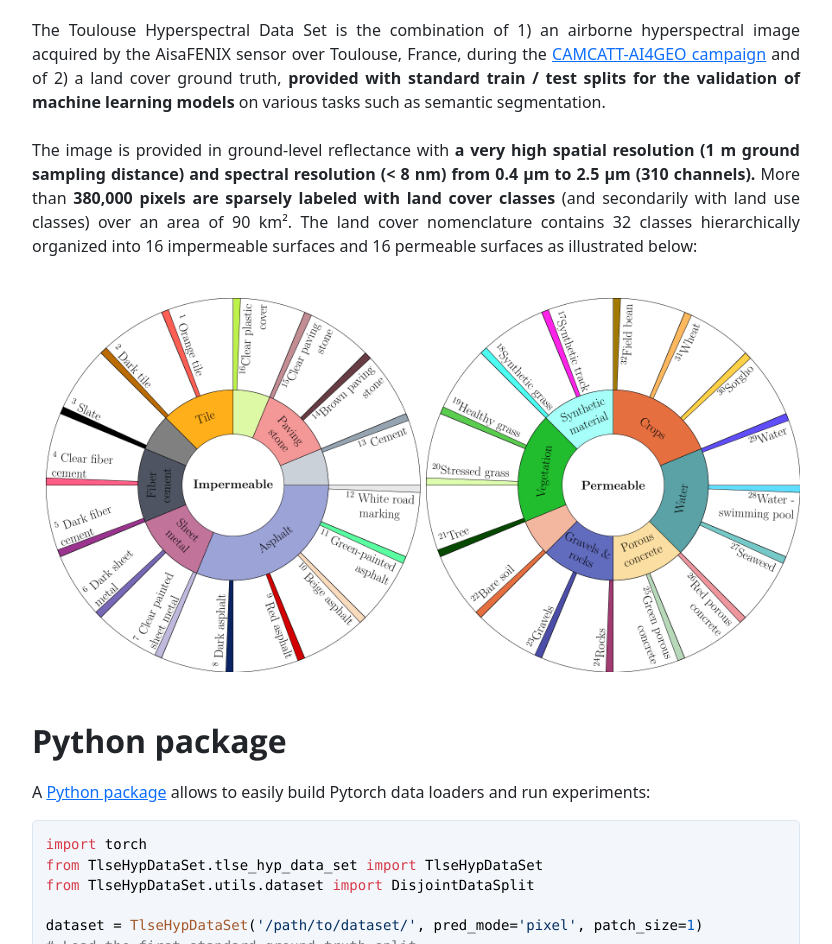
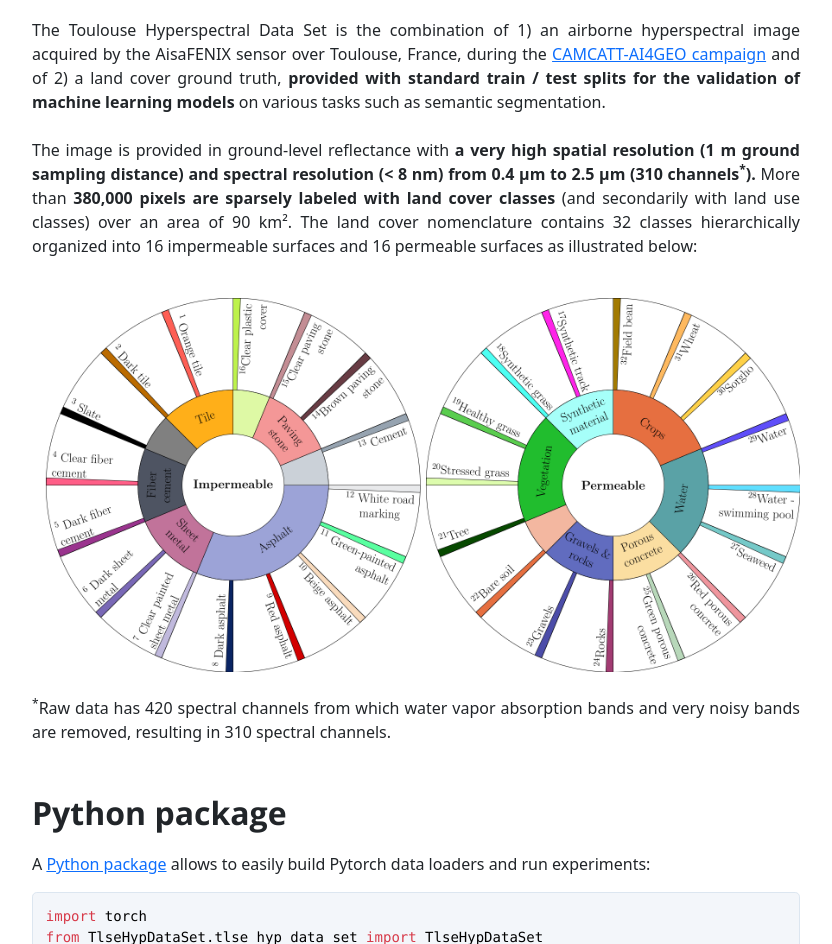
Before and after one commit to Romain3Ch216/toulouse.dataset, a plain HTML site: page index.html in a window 1280 px wide. Shown: the part 460-1404 px from the top of the page, without its empty margins (224-1056 px from the left). Drawn offline with nearby package versions, Linux system fonts and the light colour scheme.

Commit message:
add precision on bands

```diff
--- a/index.html
+++ b/index.html
@@ -39,7 +39,7 @@
             <p>
                 The Toulouse Hyperspectral Data Set is the combination of 1) an airborne hyperspectral image acquired by the AisaFENIX sensor over Toulouse, France, during the <a href="https://www.sciencedirect.com/science/article/pii/S2352340923002287" target="_blank">CAMCATT-AI4GEO campaign</a> and of 2) a land cover ground truth, <b>provided with standard train / test splits for the validation of machine learning models</b> on various tasks such as semantic segmentation. </br> </br>
 
-                The image is provided in ground-level reflectance with <b>a very high spatial resolution (1 m ground sampling distance) and spectral resolution (< 8 nm) from 0.4 µm to 2.5 µm (310 channels).</b>
+                The image is provided in ground-level reflectance with <b>a very high spatial resolution (1 m ground sampling distance) and spectral resolution (< 8 nm) from 0.4 µm to 2.5 µm (310 channels<sup>*</sup>).</b>
 
                 More than <b>380,000 pixels are sparsely labeled with land cover classes</b> (and secondarily with land use classes) over an area of 90 km&#xB2;. The land cover nomenclature contains 32 classes hierarchically organized into 16 impermeable surfaces and 16 permeable surfaces as illustrated below:</br> </br>
             </p>
@@ -47,7 +47,8 @@
             <div class="nomenclature">
                 <img src="static/img/nomenclature.png" alt="Nomenclature" class="nomenclature-img"/>
             </div>
-
+            <br>
+            <p><sup>*</sup>Raw data has 420 spectral channels from which water vapor absorption bands and very noisy bands are removed, resulting in 310 spectral channels. </p>
             <h2>Python package</h2>
 
             <p>
```
